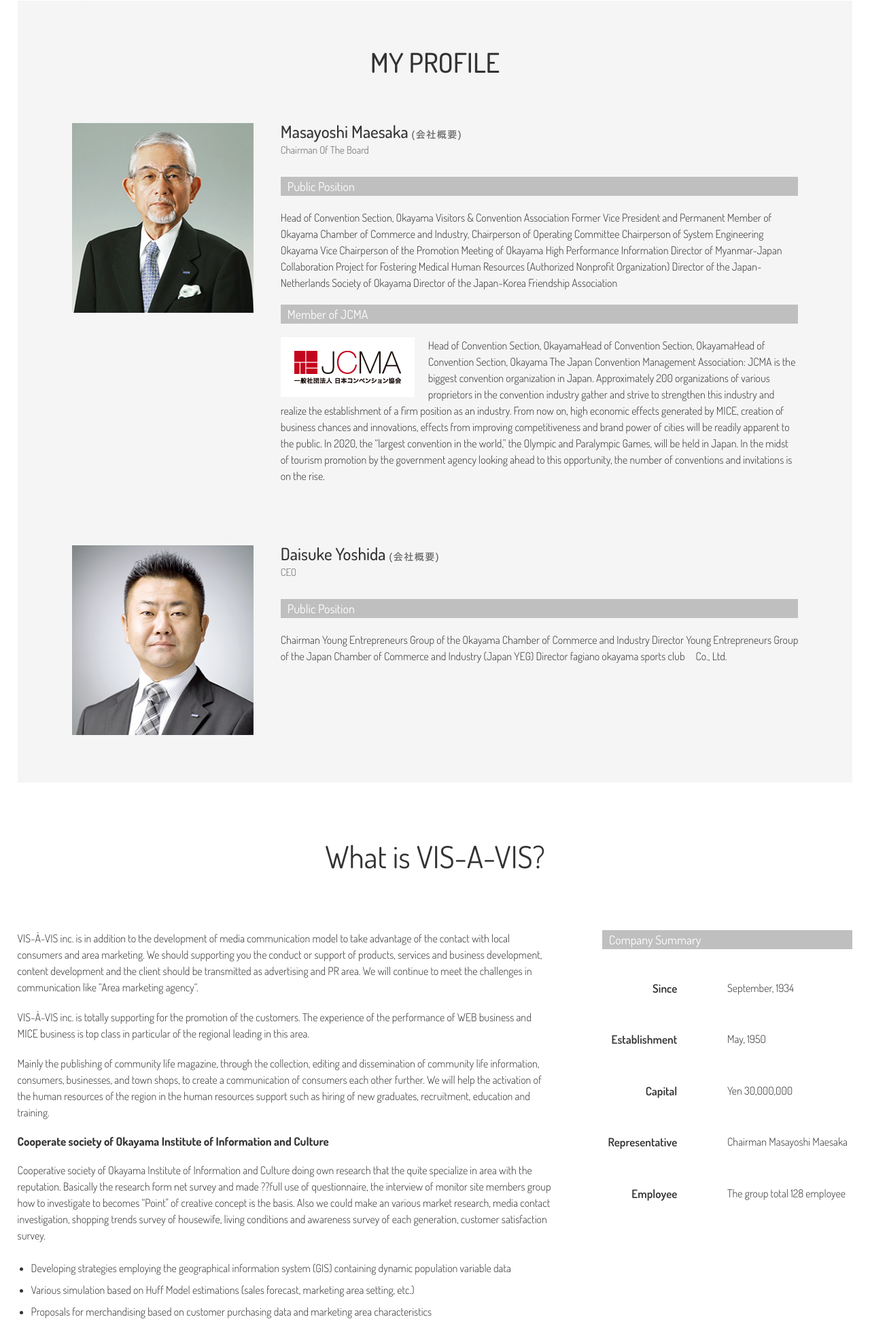
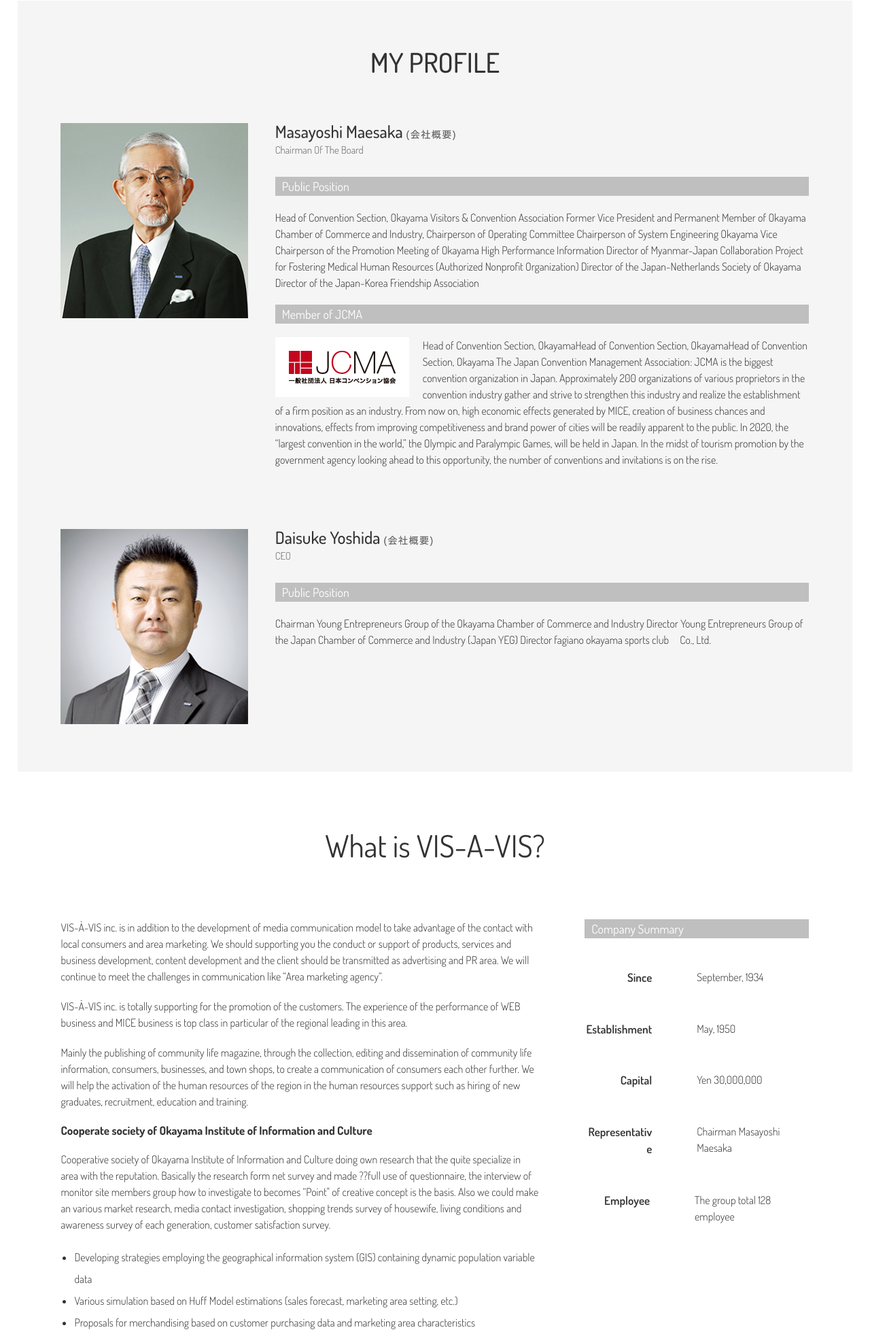
Before and after one commit to chainsolution/PUnited, a CodeIgniter app: page /database/about_en in a window 1280 px wide. Shown: the part 1693-3652 px from the top of the page at 68% size. Run offline with CodeIgniter, Linux system fonts and the light colour scheme.

Commit message:
changed container size in about english.

```diff
--- a/assets/css/mobile.css
+++ b/assets/css/mobile.css
@@ -1,11 +1,11 @@
 #business_domain .content, #news .content{
-	background-attachment: fixed; !important;
+	background-attachment: scroll !important;
 
 }
 
 #business_domain .content .canvas_box.frosted_glass:after,
 #news .content .canvas_box.frosted_glass:after{
-	background-attachment: fixed; !important;
+	background-attachment: scroll !important;
 
 }
 
--- a/assets/css/style.css
+++ b/assets/css/style.css
@@ -3064,7 +3064,7 @@
   float: left;
   position: relative;
   background: #f5f5f5;
-  padding: 70px 80px;
+  padding: 70px 5.2%;
   box-sizing: border-box;
   -webkit-box-sizing: border-box;
   -moz-box-sizing: border-box;
@@ -3156,7 +3156,13 @@
 .about_en .company_description {
   position: relative;
   width: 100%;
-  float: left; }
+  float: left;
+  padding: 0px 5.2%;
+  box-sizing: border-box;
+  -webkit-box-sizing: border-box;
+  -moz-box-sizing: border-box;
+  -ms-box-sizing: border-box;
+  -o-box-sizing: border-box; }
   .about_en .company_description::after {
     clear: both;
     content: "";
@@ -3374,8 +3380,7 @@
     text-align: center;
     margin-top: 20px; }
   .about_en .board_of_director {
-    margin-top: 20px;
-    padding: 40px 20px; }
+    margin-top: 20px; }
     .about_en .board_of_director h1 {
       margin-bottom: 20px; } }
 
--- a/assets/sass/_contents.scss
+++ b/assets/sass/_contents.scss
@@ -1019,7 +1019,7 @@
 		float: left;
 		position: relative;
 		background: #f5f5f5;
-		padding: 70px 80px;
+		padding: 70px 5.2%;
 		@include clearfix();
 		@include box-sizing(border-box);
 		h1{
@@ -1111,6 +1111,8 @@
 		position: relative;
 		width: 100%;
 		float: left;
+		padding: 0px 5.2%;
+		@include box-sizing(border-box);
 		@include clearfix();
 		h1{
 			padding: 50px 0px;
--- a/assets/sass/_responsive.scss
+++ b/assets/sass/_responsive.scss
@@ -302,7 +302,6 @@
 
 		.board_of_director{
 			margin-top: 20px;
-			padding: 40px 20px;
 			h1{
 				margin-bottom: 20px;
 			}
```
